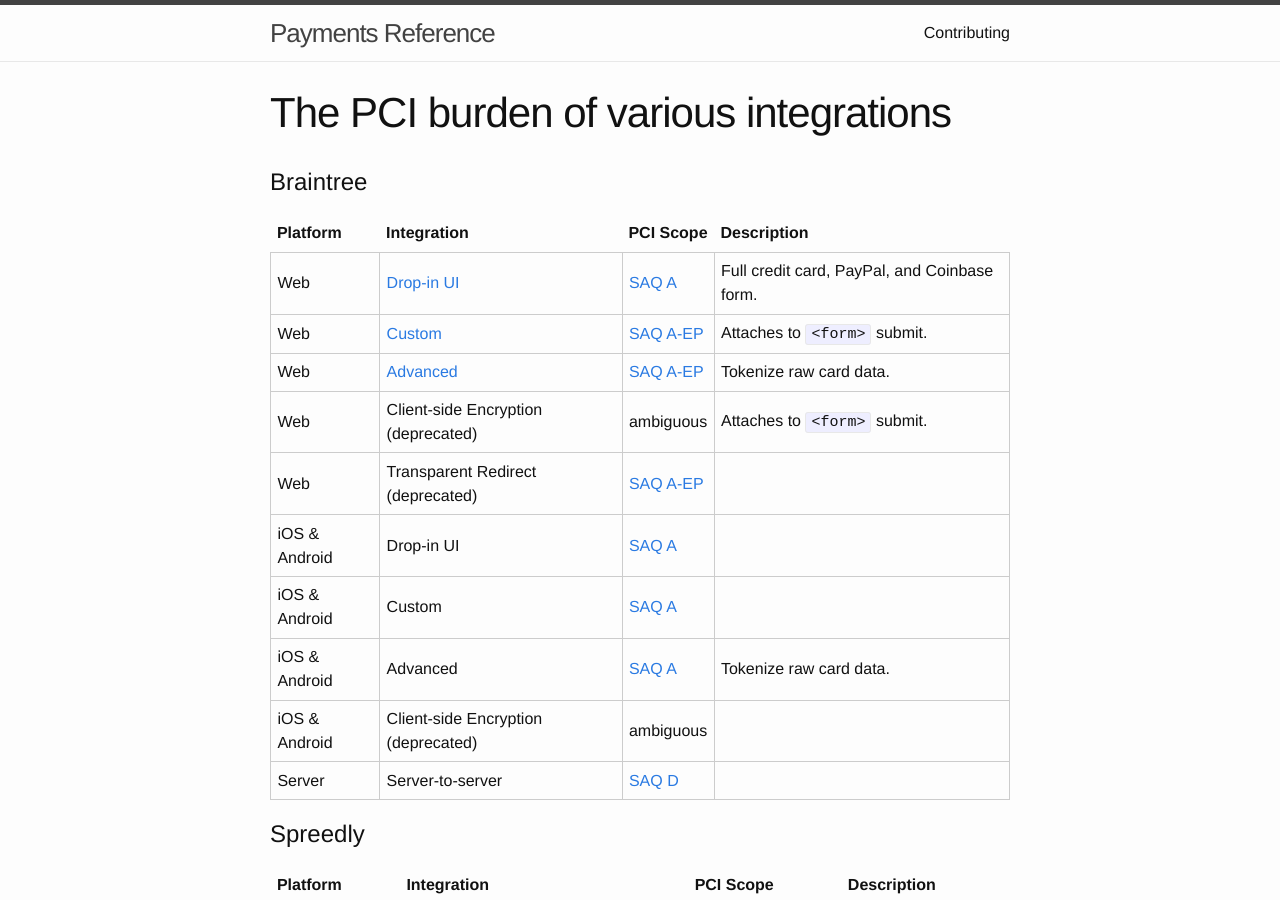
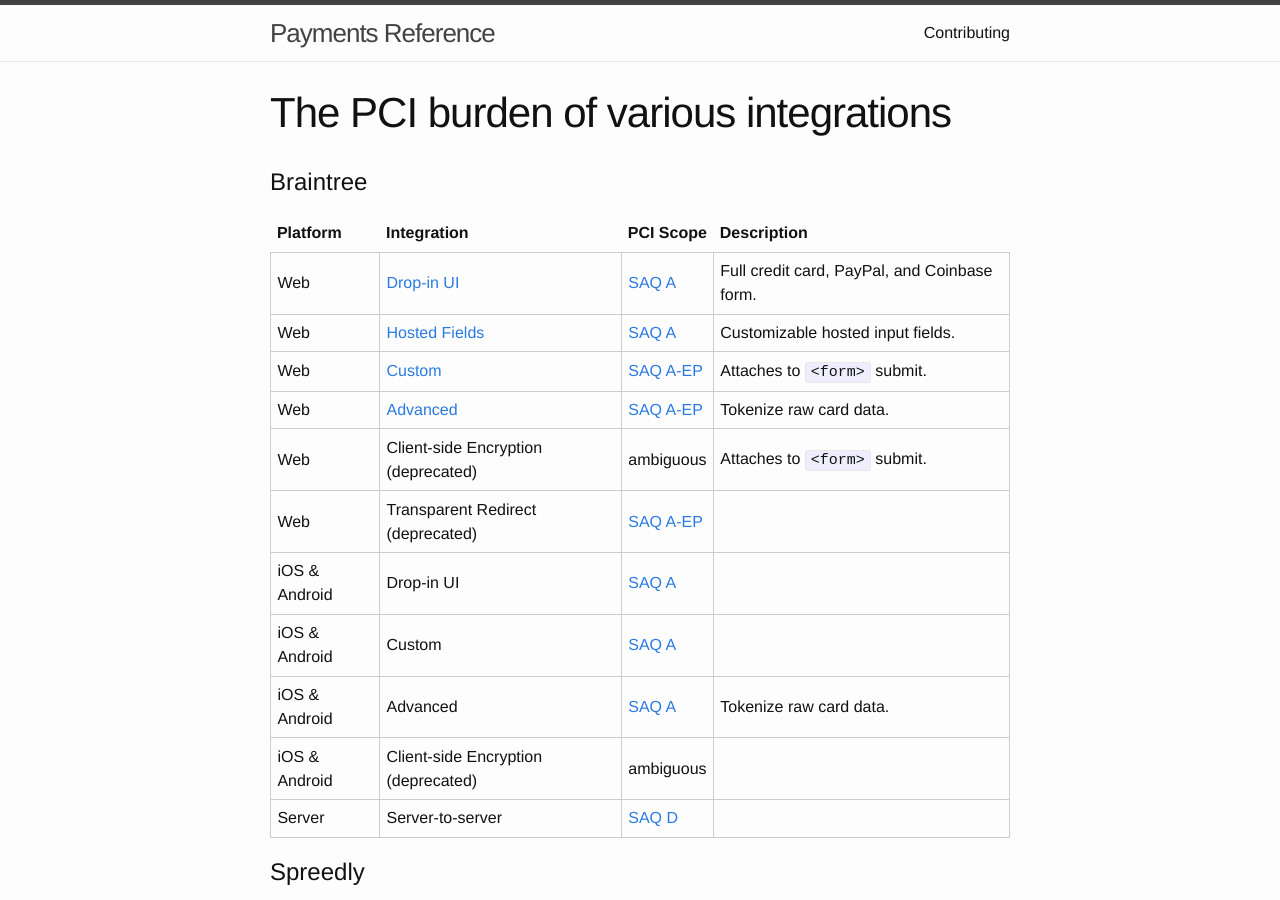
Before and after one commit to payments-reference/payments-reference, a Jekyll site: the page built from payment-cards/pci-compliance/integrations.md, in a window 1280 px wide and 900 px high. Built offline with Jekyll 4.4.1, drawn with Linux system fonts in a browser that asks for light colours.

Commit message:
Add Braintree Hosted Fields to integration list

```diff
--- a/payment-cards/pci-compliance/integrations.md
+++ b/payment-cards/pci-compliance/integrations.md
@@ -9,6 +9,7 @@ permalink: /payment-cards/pci-compliance/integrations/
 Platform | Integration | PCI Scope | Description
 -----|-----|-----|-----
 Web | [Drop-in UI](https://developers.braintreepayments.com/javascript/guides/drop-in) | [SAQ A](/pci-compliance/saqs/#saq-a) | Full credit card, PayPal, and Coinbase form.
+Web | [Hosted Fields](https://developers.braintreepayments.com/javascript/guides/hosted-fields/overview) | [SAQ A](/pci-compliance/saqs/#saq-a) | Customizable hosted input fields.
 Web | [Custom](https://developers.braintreepayments.com/javascript/guides/credit-cards#client-side-integration) | [SAQ A-EP](/pci-compliance/saqs/#saq-a-ep) | Attaches to `<form>` submit.
 Web | [Advanced](https://developers.braintreepayments.com/javascript/guides/credit-cards#tokenize-card) | [SAQ A-EP](/pci-compliance/saqs/#saq-a-ep) | Tokenize raw card data.
 Web | Client-side Encryption (deprecated) | ambiguous | Attaches to `<form>` submit.
```
